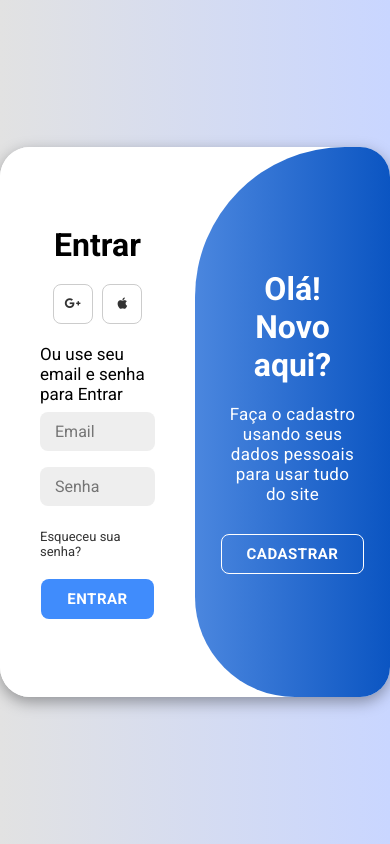
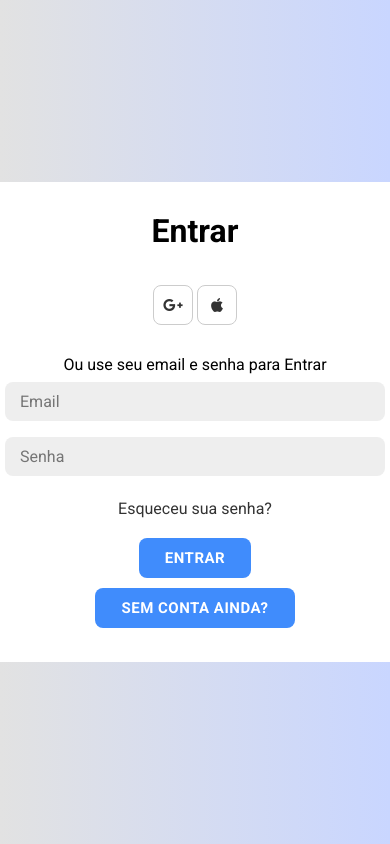
Before and after one commit to gustavorods/2023_odonto_kids, a PHP site: page /assets/pages/login.html in a window 390 px wide. Run offline with PHP 8.4, Linux system fonts and the light colour scheme; some libraries are stand-ins or nearby versions.

Commit message:
feat login-mobile: feito a parte de Entrar para a tela de login para dispositivos mobile

```diff
--- a/assets/css/login.css
+++ b/assets/css/login.css
@@ -23,6 +23,7 @@ body {
     box-shadow: 0 5px 15px rgba(0,0,0, 0.35);
     position: relative;
     overflow: hidden;
+    display: none;
     width: 950px;
     max-width: 100%;
     min-height: 550px ;
--- /dev/null
+++ b/assets/css/mobile-login.css
@@ -0,0 +1,77 @@
+@import url('https://fonts.googleapis.com/css2?family=Inter:wght@400;500;600;700;800;900&family=Roboto:wght@400;500;700;900&display=swap');
+
+.flip-container{
+    position: absolute;
+    perspective: 1200px;
+}
+
+.flip-container:hover .card{
+    transform: rotateY(-180deg);
+}
+
+.card{
+    color: black;
+    width: 440px;
+    height: 480px;
+    transition: all 0.4s ease-in-out;
+    transform-style: preserve-3d;
+}
+
+.front, .back{
+    width: 100%;
+    height: 100%;
+    position: absolute;
+    top: 0;
+    left: 0;
+    padding: 30px;
+    backface-visibility: hidden;
+    border-radius: 20px;
+}
+
+.mobile-form-container form{
+    display: flex;
+    align-items: center;
+    justify-content: center;
+    flex-direction: column;
+}
+
+.mobile-form-container form a{
+    color: #333;
+    font-size: 16px;
+    text-decoration: none;
+    margin: 15px 0 10px;
+}
+
+.mobile-form-container form input{
+    border: none;
+    margin: 8px 0;
+    background-color: #eee;
+    padding: 10px 15px;
+    border-radius: 8px;
+    font-size: 16px;
+    width: 100%;
+    outline: none;
+}
+
+.mobile-form-container form button{
+    background-color: #408CFC;
+    color: #fff;
+    font-size: 15px;
+    padding: 10px 25px;
+    border: 1px solid transparent;
+    border-radius: 8px;
+    font-weight: 600;
+    letter-spacing: 0.5px;
+    text-transform: uppercase;
+    margin-top: 10px;
+    cursor: pointer;
+}
+
+
+.front, .back{
+    background-color: white;
+}
+
+.back {
+    transform: rotateY(-180deg);
+}
--- a/assets/pages/login.html
+++ b/assets/pages/login.html
@@ -4,6 +4,7 @@
     <meta charset="UTF-8">
     <meta name="viewport" content="width=device-width, initial-scale=1.0">
     <link rel="stylesheet" href="../css/login.css">
+    <link rel="stylesheet" href="../css/mobile-login.css">
     <script src="https://kit.fontawesome.com/78372ad020.js" crossorigin="anonymous"></script>
     <title>Login</title>
 </head>
@@ -84,6 +85,41 @@
         </div>
     </div>
 
+    <!--mobile-->
+      <div class="flip-container">
+        <div class="card">
+            <div class="front">
+                <div class="mobile-form-container">
+                    <form>
+                        <h1>Entrar</h1>
+                        <div class="social-icons">
+                            <a href="#" class="icon">
+                                <i class="fa-brands fa-google-plus-g"></i>
+                            </a>
+                            <a href="#" class="icon">
+                                <i class="fa-brands fa-apple"></i>
+                            </a>
+                        </div>
+                        <span>Ou use seu email e senha para Entrar</span>
+                        <input type="email" placeholder="Email">
+                        <input type="password" placeholder="Senha">
+                        <a href="#">Esqueceu sua senha?</a>
+                        <button>Entrar</button>
+                        <button type="button">Sem conta ainda?</button>
+                    </form>
+                </div>
+            </div>
+            <div class="back">
+                <div class="mobile-form-container">
+                    <form>
+
+                    </form>
+                </div>
+            </div>
+        </div>
+    </div>
+
     <script src="../js/login.js"></script>
+    <script src="../js/mobile-login.js"></script>
 </body>
 </html>
```
Also changed, not shown: assets/js/mobile-login.js (added).
